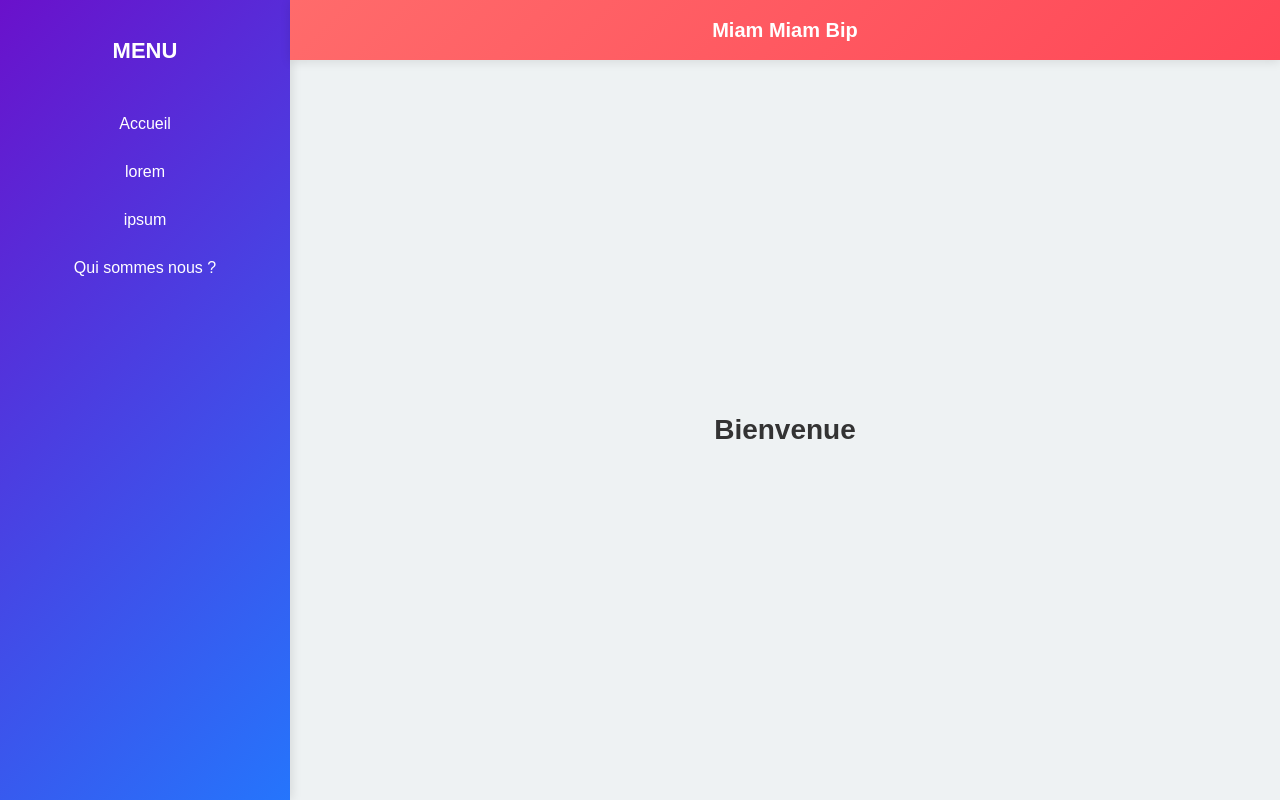
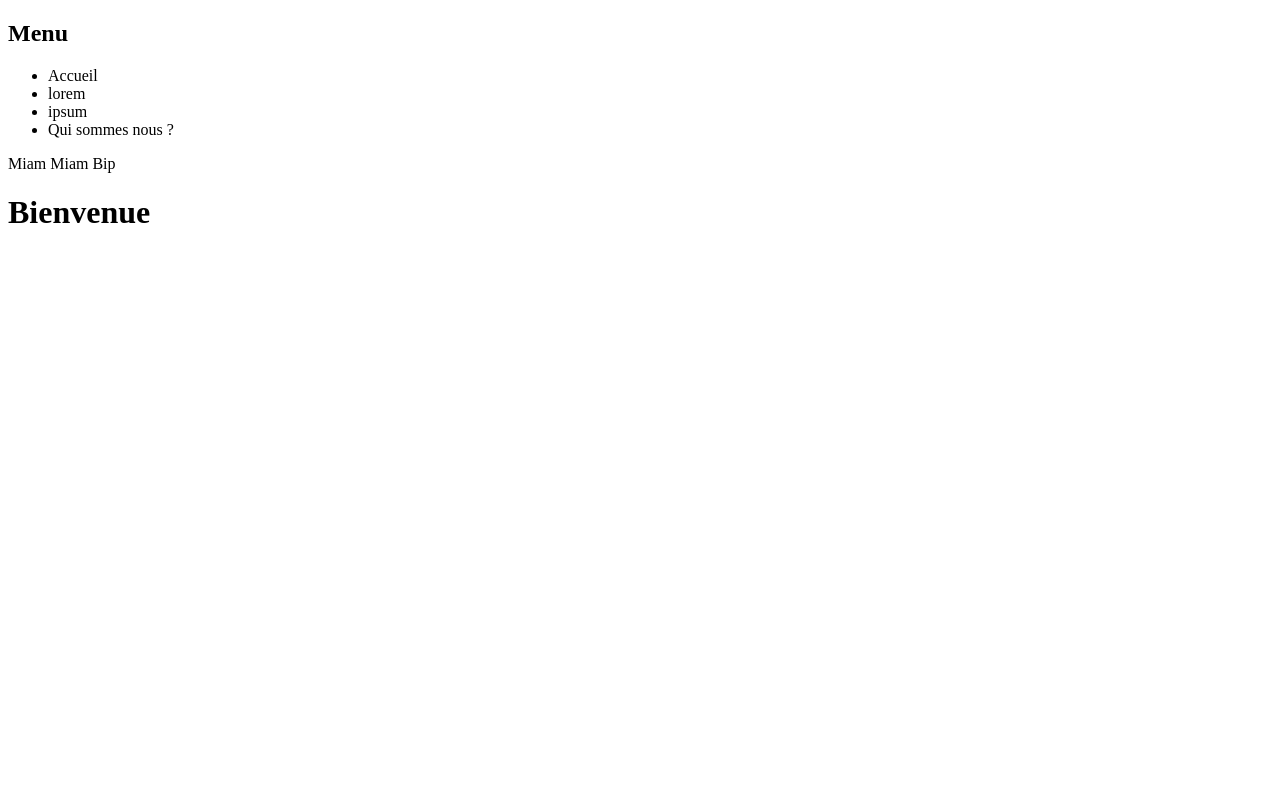
Before and after one commit to mathilde-1234/sel, a plain HTML site: page index.html in a window 1280 px wide. Drawn offline with Linux system fonts and the light colour scheme.

Commit message:
Update index.html

```diff
--- a/index.html
+++ b/index.html
@@ -3,79 +3,8 @@
 <head>
     <meta charset="UTF-8">
     <meta name="viewport" content="width=device-width, initial-scale=1.0">
-    <title>WebApp Santé</title>
-    <style>
-        body {
-            margin: 0;
-            font-family: 'Arial', sans-serif;
-            display: flex;
-            height: 100vh;
-            background-color: #eef2f3;
-        }
-        .sidebar {
-            width: 250px;
-            background: linear-gradient(135deg, #6a11cb, #2575fc);
-            color: white;
-            padding: 20px;
-            box-shadow: 2px 0 10px rgba(0, 0, 0, 0.1);
-            display: flex;
-            flex-direction: column;
-            align-items: center;
-        }
-        .sidebar h2 {
-            margin-bottom: 20px;
-            font-size: 22px;
-            text-transform: uppercase;
-        }
-        .sidebar ul {
-            list-style-type: none;
-            padding: 0;
-            width: 100%;
-        }
-        .sidebar ul li {
-            padding: 15px;
-            cursor: pointer;
-            text-align: center;
-            border-radius: 8px;
-            transition: background 0.3s;
-        }
-        .sidebar ul li:hover {
-            background: rgba(255, 255, 255, 0.2);
-        }
-        .main-content {
-            flex: 1;
-            display: flex;
-            flex-direction: column;
-        }
-        .navbar {
-            height: 60px;
-            background: linear-gradient(135deg, #ff6b6b, #ff4757);
-            color: white;
-            display: flex;
-            align-items: center;
-            justify-content: center;
-            font-size: 20px;
-            font-weight: bold;
-            box-shadow: 0 2px 10px rgba(0, 0, 0, 0.1);
-        }
-        .content {
-            flex: 1;
-            padding: 30px;
-            display: flex;
-            flex-direction: column;
-            align-items: center;
-            justify-content: center;
-            text-align: center;
-        }
-        .content h1 {
-            font-size: 28px;
-            color: #333;
-        }
-        .content p {
-            font-size: 16px;
-            color: #555;
-        }
-    </style>
+    <title>Sel</title>
+
 </head>
 <body>
     <div class="sidebar">
```
